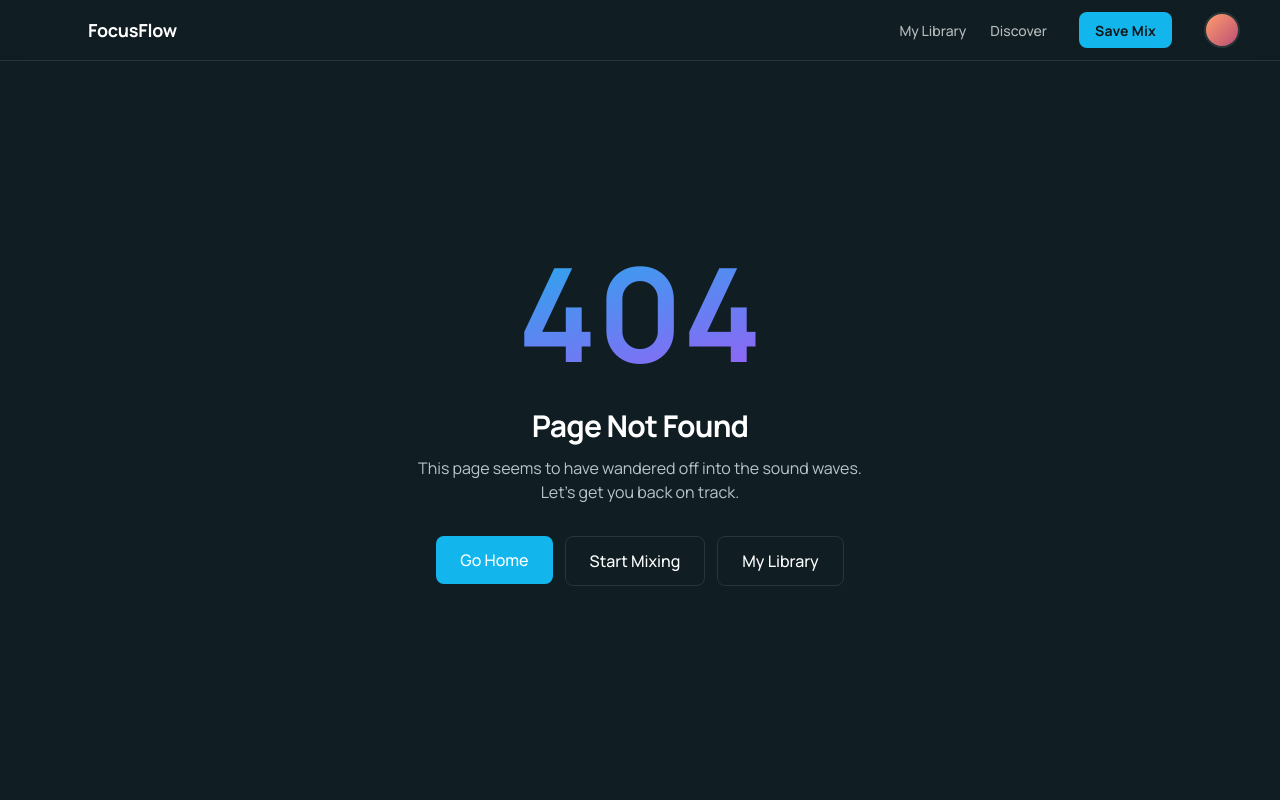
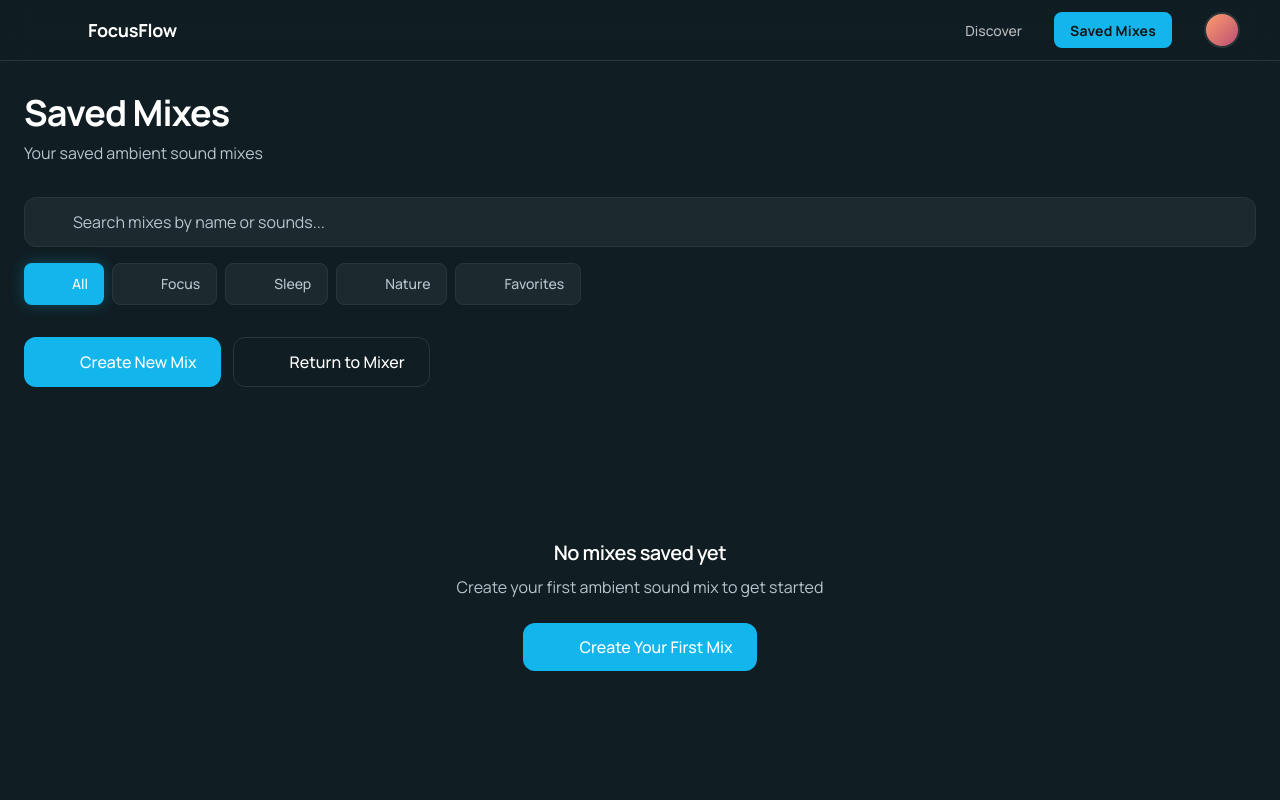
Before and after one commit to kuanwen-liu/focus-flow, a Next.js app: page /saved-mixes in a window 1280 px wide. Before the commit this address had no page. Shown: the top 800 px of the page. Built offline with nearby package versions, Linux system fonts and the light colour scheme.

Commit message:
Rename Library page to Saved Mixes and update all associated routes and redirects.

```diff
--- a/app/edit/[id]/page.tsx
+++ b/app/edit/[id]/page.tsx
@@ -32,8 +32,8 @@ export default function EditMixPage() {
   useEffect(() => {
     const loadedMix = getMixById(mixId)
     if (!loadedMix) {
-      // Mix not found, redirect to library
-      router.push('/library')
+      // Mix not found, redirect to saved mixes
+      router.push('/saved-mixes')
       return
     }
 
@@ -167,7 +167,7 @@ export default function EditMixPage() {
     setErrorMessage('Mix saved successfully!')
     setTimeout(() => {
       setErrorMessage(null)
-      router.push('/library')
+      router.push('/saved-mixes')
     }, 1500)
   }
 
@@ -175,7 +175,7 @@ export default function EditMixPage() {
     if (hasUnsavedChanges) {
       setShowDiscardDialog(true)
     } else {
-      router.push('/library')
+      router.push('/saved-mixes')
     }
   }
 
@@ -189,7 +189,7 @@ export default function EditMixPage() {
     audioController.pauseAll()
     setIsPlaying(false)
 
-    router.push('/library')
+    router.push('/saved-mixes')
   }
 
   if (!mix) {
--- a/app/not-found.tsx
+++ b/app/not-found.tsx
@@ -63,13 +63,13 @@ export default function NotFound() {
               Start Mixing
             </motion.button>
           </Link>
-          <Link href={ROUTES.LIBRARY}>
+          <Link href={ROUTES.SAVED_MIXES}>
             <motion.button
               className="w-full sm:w-auto px-6 py-3 bg-background border border-border text-text-primary rounded-lg font-medium hover:border-primary transition-all"
               whileHover={{ scale: 1.05 }}
               whileTap={{ scale: 0.95 }}
             >
-              My Library
+              Saved Mixes
             </motion.button>
           </Link>
         </div>
--- a/app/library/page.tsx
+++ b/app/saved-mixes/page.tsx
@@ -86,7 +86,7 @@ export default function LibraryPage() {
           animate={{ opacity: 1, y: 0 }}
           transition={{ duration: 0.5 }}
         >
-          <h1 className="text-4xl font-bold text-text-primary mb-2">My Mixes</h1>
+          <h1 className="text-4xl font-bold text-text-primary mb-2">Saved Mixes</h1>
           <p className="text-text-secondary mb-8">
             Your saved ambient sound mixes
           </p>
--- a/components/layout/Header.tsx
+++ b/components/layout/Header.tsx
@@ -26,12 +26,6 @@ export const Header = () => {
         <div className="flex items-center gap-4 md:gap-8">
           {/* Navigation - Hidden on mobile */}
           <div className="hidden md:flex items-center gap-6">
-            <Link
-              href={ROUTES.LIBRARY}
-              className="text-sm font-medium leading-normal opacity-70 hover:opacity-100 transition-opacity text-text-primary"
-            >
-              My Library
-            </Link>
             <a
               href="#"
               className="text-sm font-medium leading-normal opacity-70 hover:opacity-100 transition-opacity text-text-primary"
@@ -40,10 +34,13 @@ export const Header = () => {
             </a>
           </div>
 
-          {/* Save Mix Button */}
-          <button className="flex min-w-[84px] cursor-pointer items-center justify-center overflow-hidden rounded-lg h-9 px-4 bg-primary text-white dark:text-[#111618] text-sm font-bold leading-normal tracking-[0.015em] hover:bg-primary/90 transition-colors">
-            <span className="truncate">Save Mix</span>
-          </button>
+          {/* Saved Mixes Button */}
+          <Link
+            href={ROUTES.SAVED_MIXES}
+            className="flex min-w-[84px] cursor-pointer items-center justify-center overflow-hidden rounded-lg h-9 px-4 bg-primary text-white dark:text-[#111618] text-sm font-bold leading-normal tracking-[0.015em] hover:bg-primary/90 transition-colors"
+          >
+            Saved Mixes
+          </Link>
 
           {/* User Avatar */}
           <div
--- a/lib/constants/routes.ts
+++ b/lib/constants/routes.ts
@@ -3,6 +3,6 @@
 export const ROUTES = {
   HOME: '/',
   MIXER: '/mixer',
-  LIBRARY: '/library',
+  SAVED_MIXES: '/saved-mixes',
   EDIT: (mixId: string) => `/edit/${mixId}`,
 } as const
```
